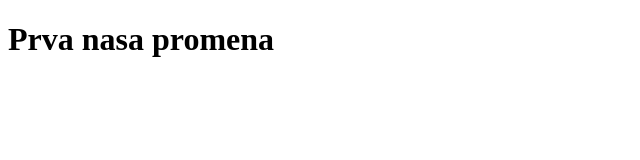
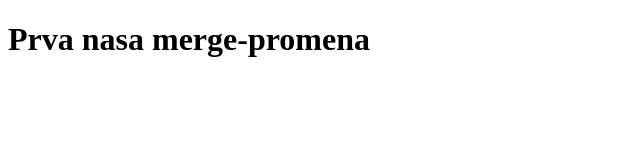
Before and after one commit to MiraZeca/openProject, a plain HTML site: page index.html in a window 1280 px wide. Shown: the whole page, without its empty margins (0-640 px from the left). Drawn offline with Linux system fonts and the light colour scheme.

Commit message:
Update index.html

```diff
--- a/index.html
+++ b/index.html
@@ -7,6 +7,6 @@
     <title>Open Project</title>
 </head>
 <body>
-    <h1>Prva nasa promena</h1>
+    <h1>Prva nasa merge-promena</h1>
 </body>
 </html>
```
